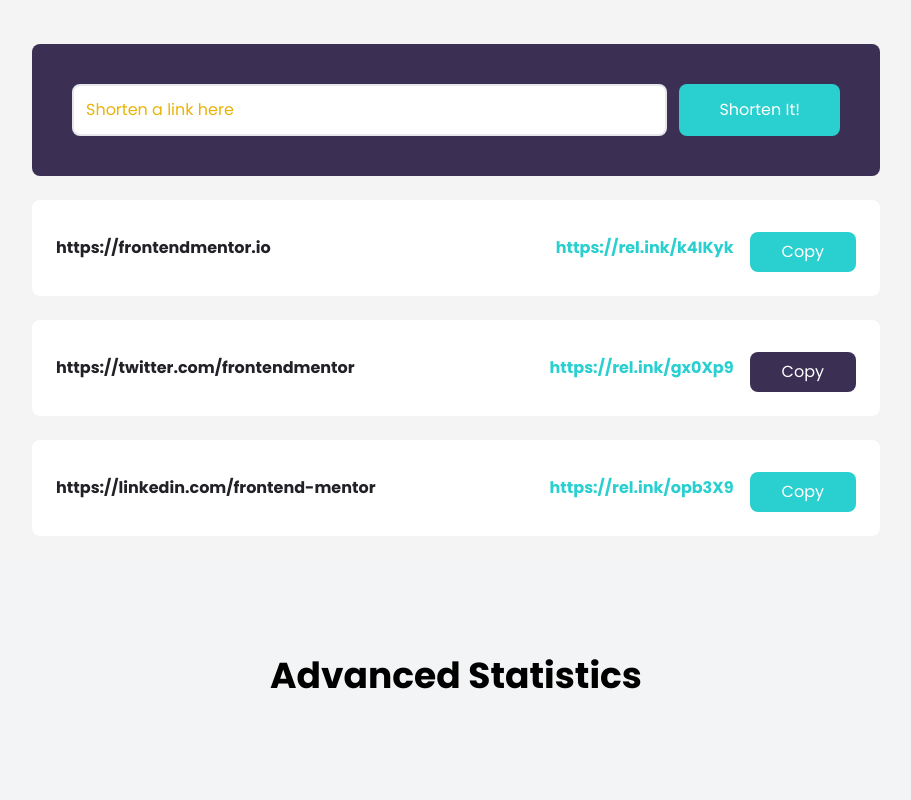
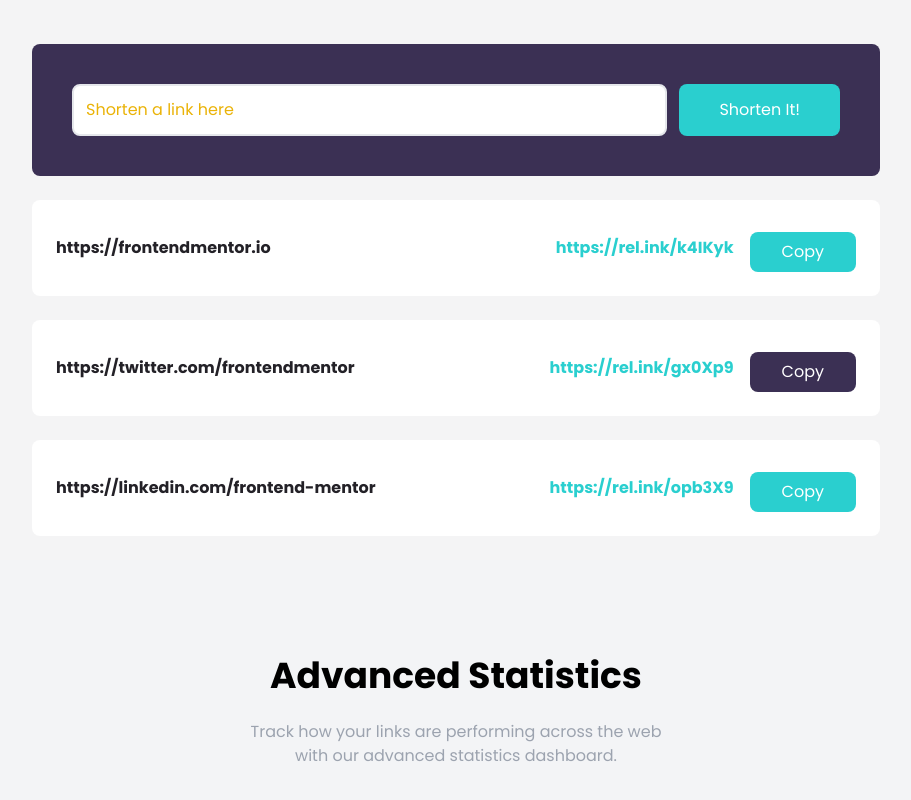
Before and after one commit to Faiem-qy/tailwind_css, a website: page website-projects/shortly/index.html in a window 1280 px wide. Shown: the part 644-1444 px from the top of the page, without its empty margins (184-1095 px from the left). Drawn offline with Linux system fonts and the light colour scheme; a web font is replaced by a local one.

Commit message:
add content to statistics section

```diff
--- a/website-projects/shortly/index.html
+++ b/website-projects/shortly/index.html
@@ -185,6 +185,10 @@
     <section id="stats" class="py-24 bg-gray-100">
       <div class="container mx-auto px-3">
         <h2 class="text-4xl mb-6 font-bold text-center">Advanced Statistics</h2>
+        <p class="max-w-xs mx-auto text-center text-gray-400 md:max-w-md">
+          Track how your links are performing across the web with our advanced
+          statistics dashboard.
+        </p>
       </div>
     </section>
   </body>
```
Also changed, not shown: website-projects/shortly/css/style.css.
